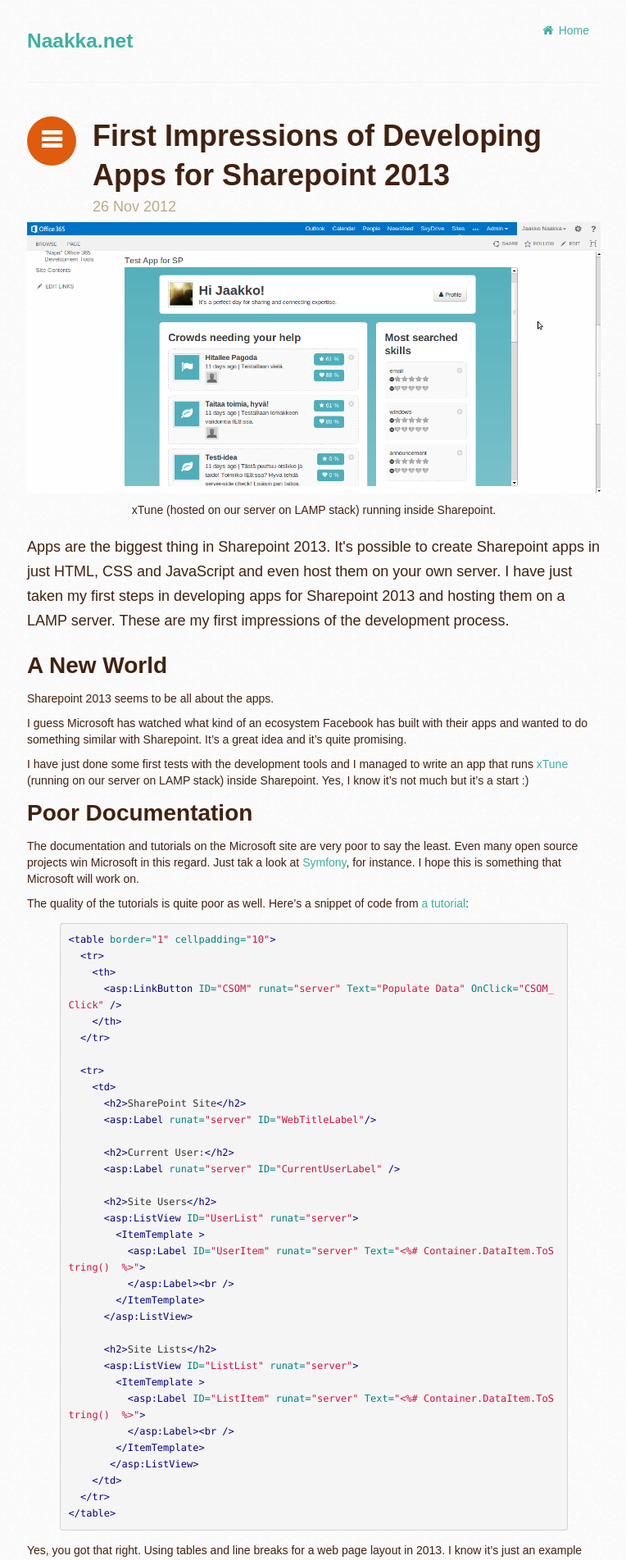
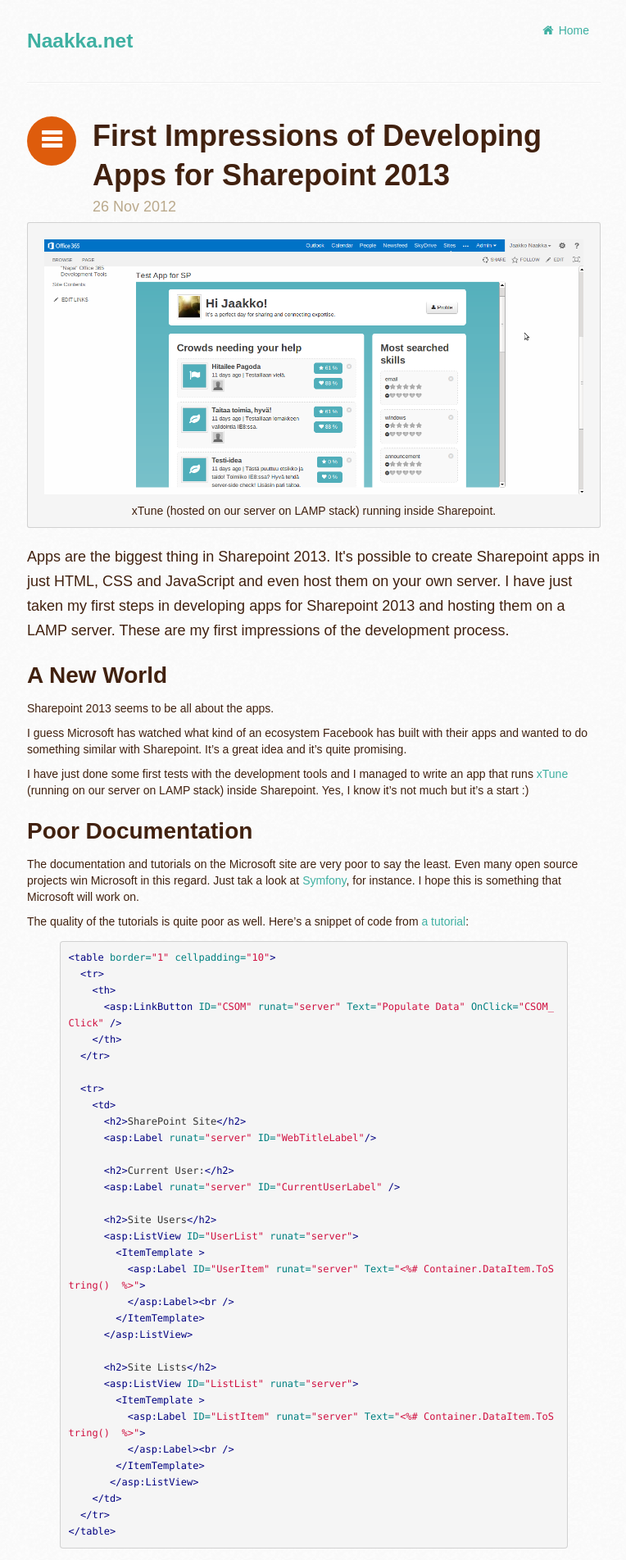
Before and after one commit to naakka/naakka.github.com, a Jekyll site: the page built from _posts/2012-11-26-sharepoint-2013-apps-first-impressions.md, in a window 1280 px wide. Shown: the top 1903 px of the page at 82% size, without its empty margins (257-1021 px from the left). Built offline with Jekyll 4.4.1, drawn with Linux system fonts in a browser that asks for light colours; nearby versions of some CDN libraries.

Commit message:
Added some background color for images.

```diff
--- a/css/main.css
+++ b/css/main.css
@@ -86,6 +86,7 @@
 
 h2 {
 	font-size: 28px;
+	margin-top: 20px;
 }
 
 h1 small {
@@ -195,6 +196,18 @@
 }
 
 
+.image {
+	padding: 20px 20px 10px 20px;
+	margin: 0 0 20px 0;
+  -webkit-border-radius: 3px;
+  -moz-border-radius: 3px;
+  border-radius: 3px;
+  background-color: #f5f5f5;
+  border: 1px solid #ccc;
+  border: 1px solid rgba(0, 0, 0, 0.15);
+}
+
+
 /******************* Reveal iframes *********************/
 
 iframe.reveal {
```
